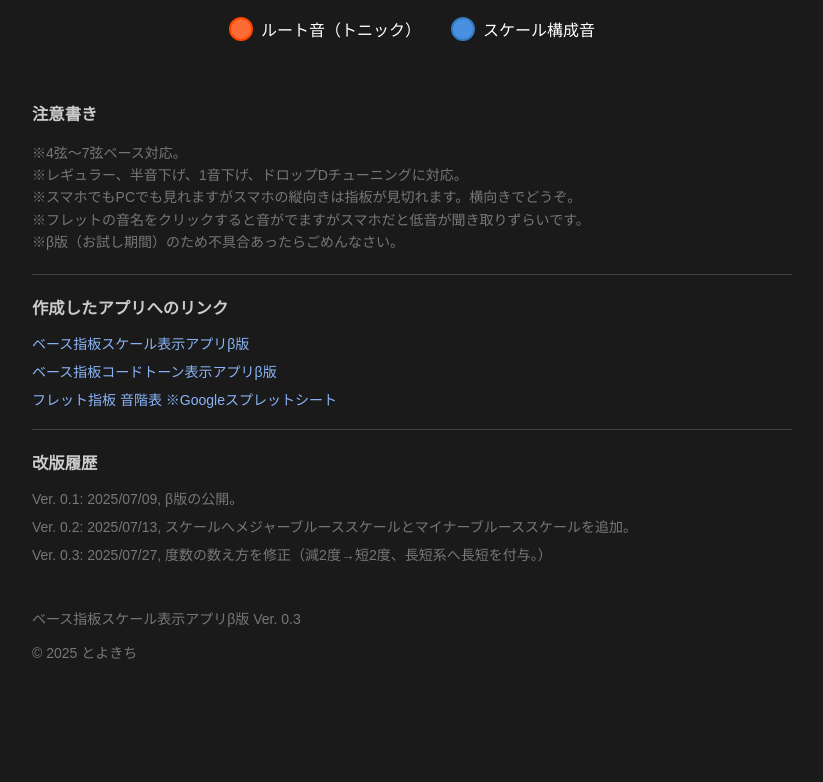
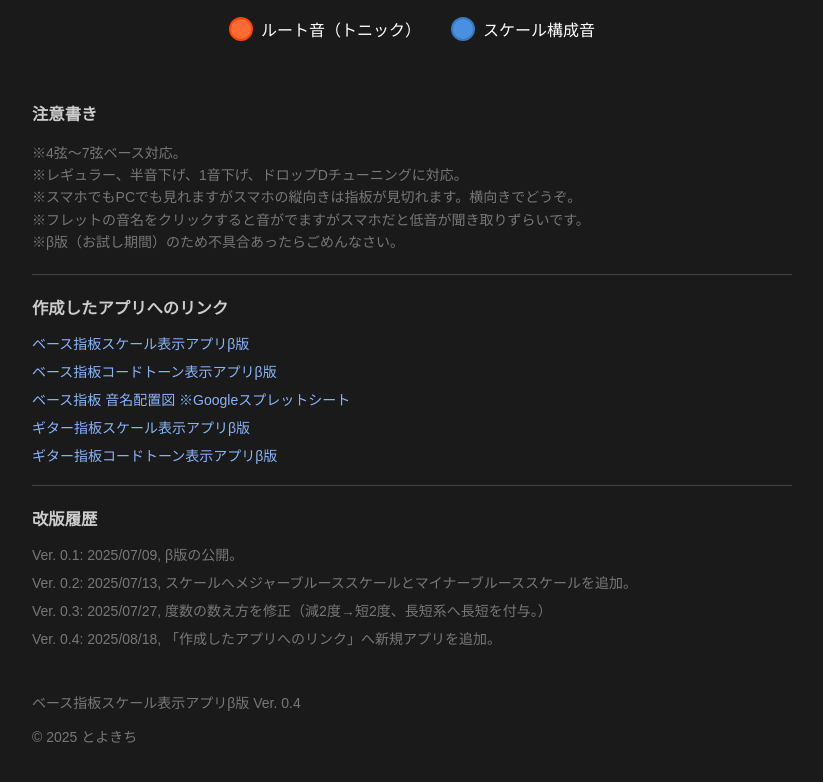
Before and after one commit to toyokky/bass-scale, a plain HTML site: page index.html in a window 1280 px wide. Shown: the part 612-1394 px from the top of the page, without its empty margins (228-1051 px from the left). Before the commit the page ends 1328 px from the top, so only its background shows below. Drawn offline with Linux system fonts and the light colour scheme.

Commit message:
Update index.html

```diff
--- a/index.html
+++ b/index.html
@@ -437,7 +437,9 @@
                 <ul>
                     <li><a href="https://toyokky.github.io/bass-scale/" target="_blank" rel="noopener noreferrer">ベース指板スケール表示アプリβ版</a></li>
                     <li><a href="https://toyokky.github.io/bass-codetone/" target="_blank" rel="noopener noreferrer">ベース指板コードトーン表示アプリβ版</a></li>
-                    <li><a href="https://docs.google.com/spreadsheets/d/1Ow-75I8Q4dVDVwszbXEYktXe9SGISEnOAqGMPQAntl8/edit?usp=sharing" target="_blank" rel="noopener noreferrer">フレット指板 音階表 ※Googleスプレットシート</a></li>
+                    <li><a href="https://docs.google.com/spreadsheets/d/1Ow-75I8Q4dVDVwszbXEYktXe9SGISEnOAqGMPQAntl8/edit?usp=sharing" target="_blank" rel="noopener noreferrer">ベース指板 音名配置図 ※Googleスプレットシート</a></li>
+                    <li><a href="https://toyokky.github.io/guitar-scale/" target="_blank" rel="noopener noreferrer">ギター指板スケール表示アプリβ版</a></li>
+                    <li><a href="https://toyokky.github.io/guitar-codetone/" target="_blank" rel="noopener noreferrer">ギター指板コードトーン表示アプリβ版</a></li>
                 </ul>
             </div>
             <div class="version-history">
@@ -446,10 +448,11 @@
                     <li>Ver. 0.1: 2025/07/09, β版の公開。</li>
                     <li>Ver. 0.2: 2025/07/13, スケールへメジャーブルーススケールとマイナーブルーススケールを追加。</li>
                     <li>Ver. 0.3: 2025/07/27, 度数の数え方を修正（減2度→短2度、長短系へ長短を付与。）</li>
+                    <li>Ver. 0.4: 2025/08/18, 「作成したアプリへのリンク」へ新規アプリを追加。</li>
                 </ul>
             </div>
             <br>
-            <p>ベース指板スケール表示アプリβ版 Ver. 0.3</p>
+            <p>ベース指板スケール表示アプリβ版 Ver. 0.4</p>
             <p>&copy; 2025 とよきち</p>
         </footer>
     </div>
```
